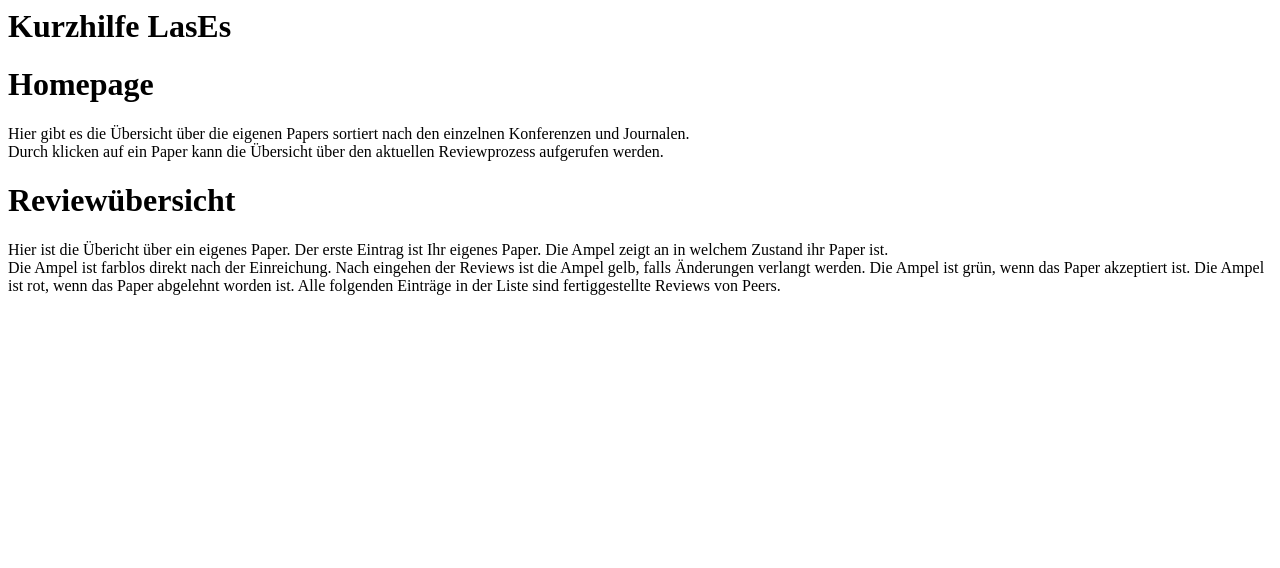
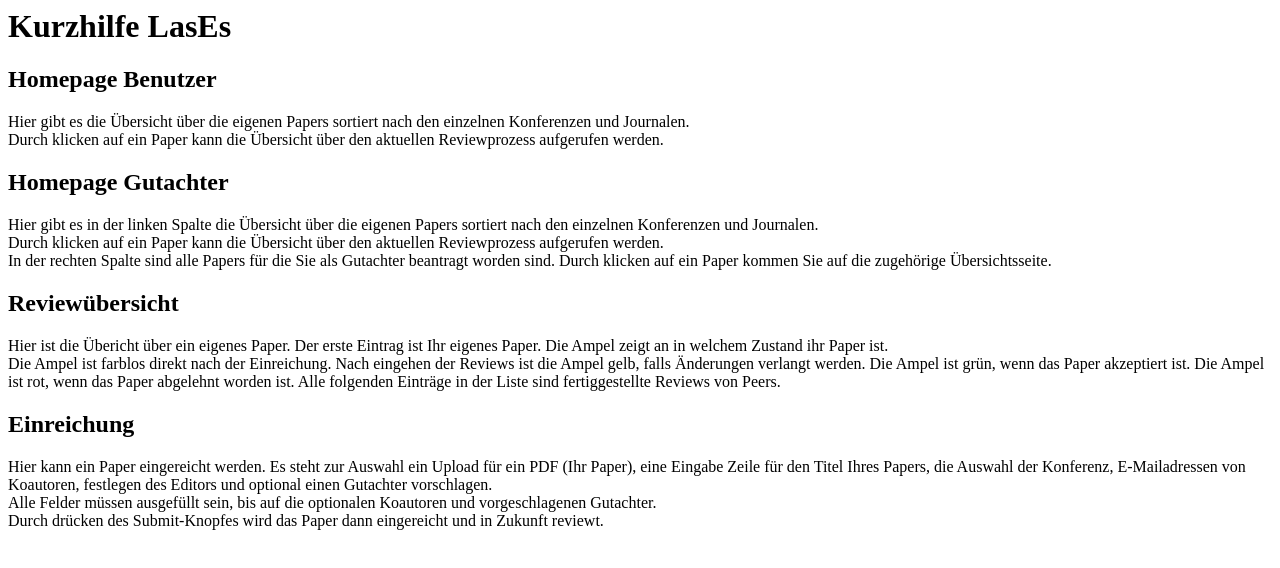
Before and after one commit to guersterst/LasEs, a plain HTML site: page docs/kurzhilfe/kurzhilfe.html in a window 1280 px wide. Drawn offline with Linux system fonts and the light colour scheme.

Commit message:
add further pages

```diff
--- a/docs/kurzhilfe/kurzhilfe.html
+++ b/docs/kurzhilfe/kurzhilfe.html
@@ -6,12 +6,12 @@
     <title>Kurzhilfe LasEs</title>
 </head>
 <body>
-<div id="headline">
+<div id="headline" class="headline">
     <h1>Kurzhilfe LasEs</h1>
 </div>
 
-<div id="homepage" class="entry">
-    <h1>Homepage</h1>
+<div id="homepage-user" class="entry">
+    <h2>Homepage Benutzer</h2>
     <p class="helptext">
         Hier gibt es die Übersicht über die eigenen Papers sortiert nach den
         einzelnen Konferenzen und Journalen.
@@ -21,8 +21,22 @@
     </p>
 </div>
 
+<div id="homepage-reviewer" class="entry">
+    <h2>Homepage Gutachter</h2>
+    <p class="helptext">
+        Hier gibt es in der linken Spalte die Übersicht über die eigenen Papers sortiert nach den
+        einzelnen Konferenzen und Journalen.
+        <br>
+        Durch klicken auf ein Paper kann die Übersicht über den aktuellen Reviewprozess
+        aufgerufen werden.
+        <br>
+        In der rechten Spalte sind alle Papers für die Sie als Gutachter beantragt worden sind.
+        Durch klicken auf ein Paper kommen Sie auf die zugehörige Übersichtsseite.
+    </p>
+</div>
+
 <div id="review-overview" class="entry">
-    <h1>Reviewübersicht</h1>
+    <h2>Reviewübersicht</h2>
     <p class="helptext">
         Hier ist die Übericht über ein eigenes Paper.
         Der erste Eintrag ist Ihr eigenes Paper.
@@ -34,5 +48,19 @@
         Alle folgenden Einträge in der Liste sind fertiggestellte Reviews von Peers.
     </p>
 </div>
+
+<div id="paper-submit" class="entry">
+    <h2>Einreichung</h2>
+    <p class="helptext">
+        Hier kann ein Paper eingereicht werden.
+        Es steht zur Auswahl ein Upload für ein PDF (Ihr Paper), eine Eingabe Zeile für den Titel Ihres Papers,
+        die Auswahl der Konferenz, E-Mailadressen von Koautoren, festlegen des Editors und optional einen Gutachter
+        vorschlagen.<br>
+        Alle Felder müssen ausgefüllt sein, bis auf die optionalen Koautoren und vorgeschlagenen Gutachter.
+        <br>
+        Durch drücken des Submit-Knopfes wird das Paper dann eingereicht und in Zukunft reviewt.
+    </p>
+</div>
+
 </body>
 </html>
```
